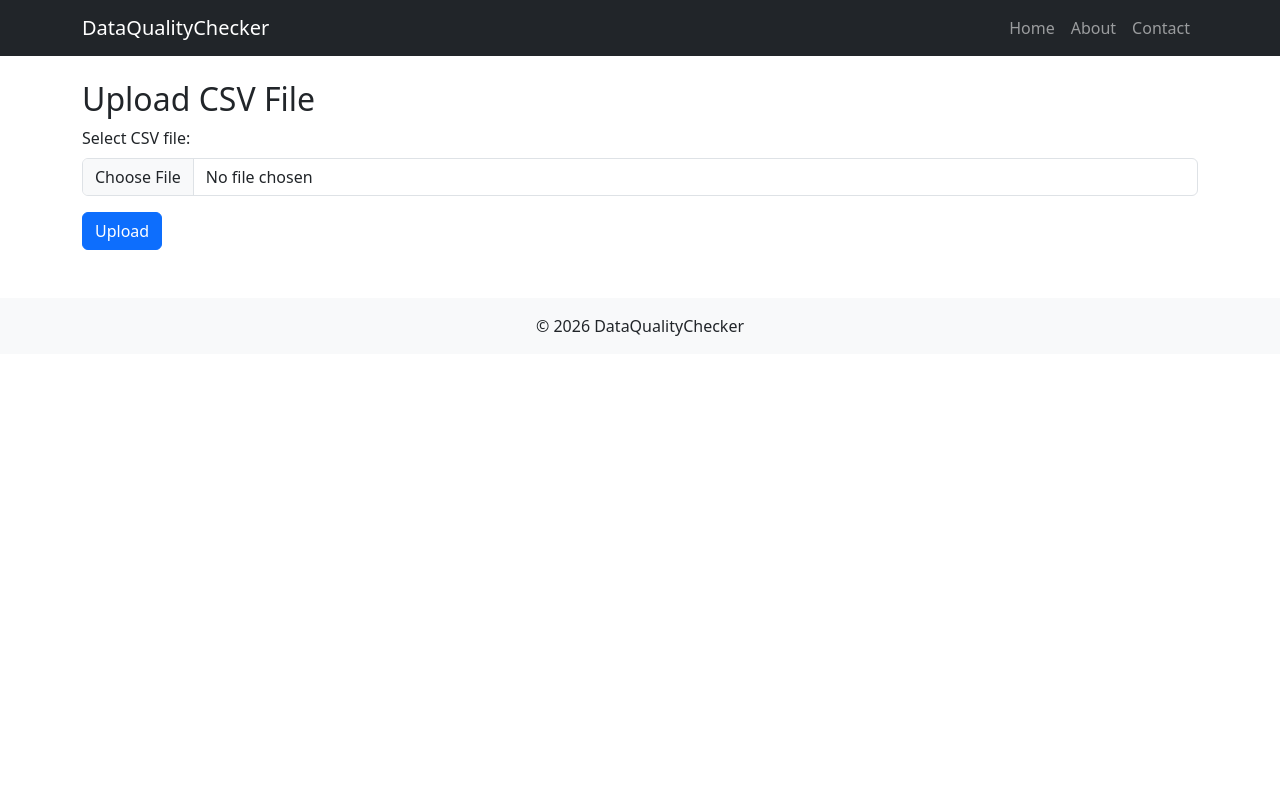
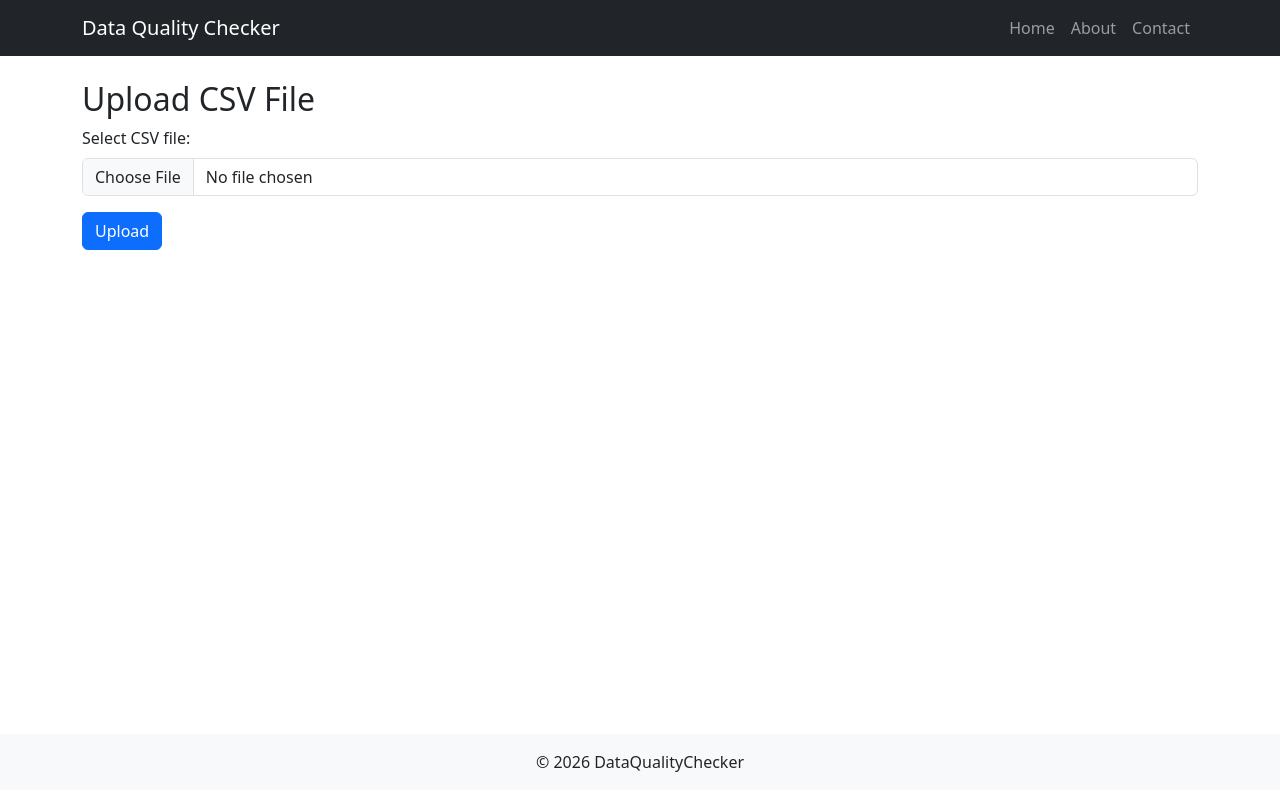
Before and after one commit to samksenija/Data-Quality-Checker, a Django app: page / in a window 1280 px wide. Run offline with Django 4.2, Linux system fonts and the light colour scheme.

Commit message:
.css baby

```diff
--- /dev/null
+++ b/data_quality_checker/quality_checks/static/quality_checks/css/style.css
@@ -0,0 +1,5 @@
+.move-to-the-bottom-of-page {
+    position: fixed;
+    width: 100%;
+    bottom: 10px;
+}
--- a/data_quality_checker/quality_checks/templates/layout.html
+++ b/data_quality_checker/quality_checks/templates/layout.html
@@ -4,14 +4,15 @@
 <head>
     <meta charset="UTF-8">
     <meta name="viewport" content="width=device-width, initial-scale=1.0">
-    <title>{% block title %}DATA QUALITY CHECKER{% endblock %}</title>
+    <title>{% block title %}Data Quality Checker{% endblock %}</title>
     <link rel="stylesheet" href="{% static 'css/style.css' %}">
     <link href="https://cdn.jsdelivr.net/npm/bootstrap@5.3.0/dist/css/bootstrap.min.css" rel="stylesheet">
+    <link rel="stylesheet" href="{% static 'quality_checks/css/style.css' %}">
 </head>
 <body>
     <nav class="navbar navbar-expand-lg navbar-dark bg-dark">
         <div class="container">
-            <a class="navbar-brand" href="/">DataQualityChecker</a>
+            <a class="navbar-brand" href="/">Data Quality Checker</a>
 
             <button class="navbar-toggler" type="button" data-bs-toggle="collapse" data-bs-target="#navbarNav">
                 <span class="navbar-toggler-icon"></span>
@@ -39,7 +40,7 @@
         {% endblock %}
     </main>
 
-    <footer class="bg-light text-center py-3 mt-5">
+    <footer class="bg-light text-center py-3 mt-5 move-to-the-bottom-of-page">
         <p class="mb-0">© {% now "Y" %} DataQualityChecker</p>
     </footer>
 
```
